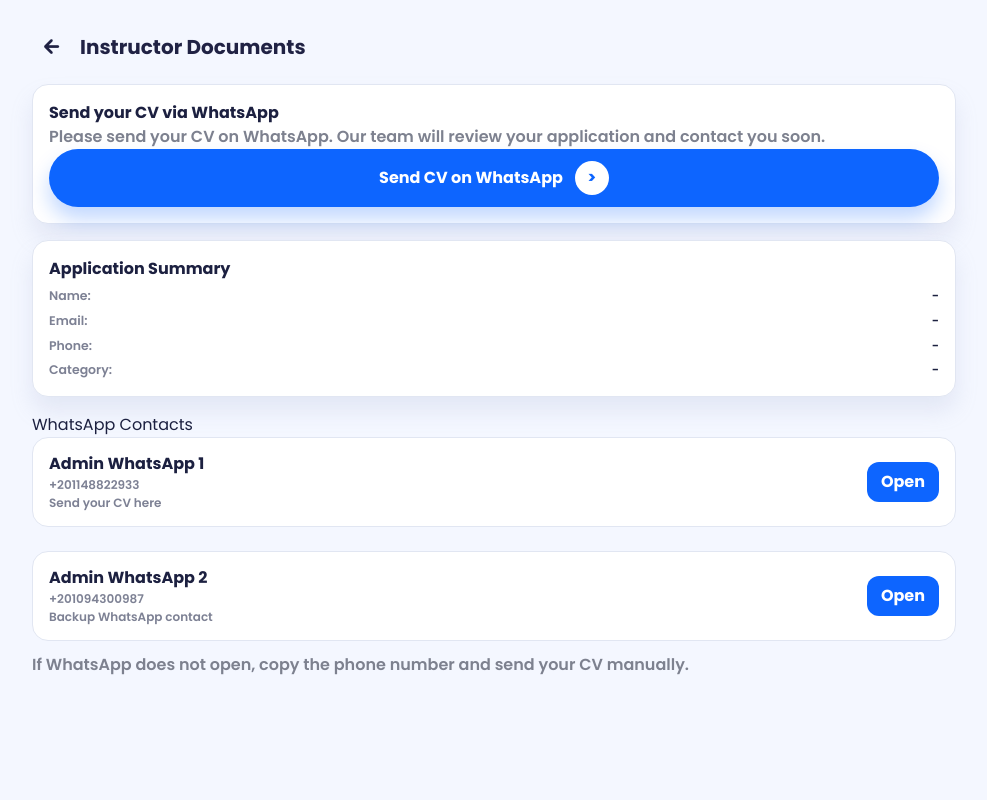
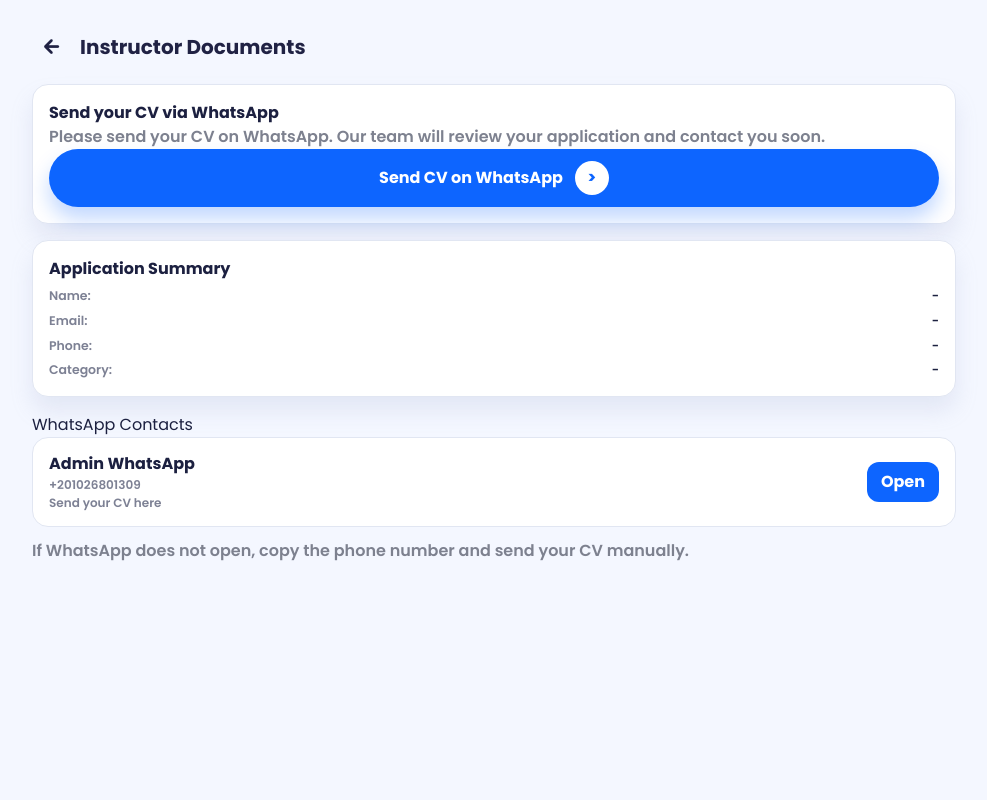
Before and after one commit to Fares-ayman88/LevelUP, a React (Vite) app: page /instructor-documents in a window 1280 px wide. Shown: the top 800 px of the page, without its empty margins (146-1133 px from the left). Built offline with nearby package versions, Linux system fonts and the light colour scheme; no server answers; what @heroui/react would draw is missing.

Commit message:
Update instructor WhatsApp contact

```diff
--- a/src/pages/InstructorDocuments.jsx
+++ b/src/pages/InstructorDocuments.jsx
@@ -4,8 +4,7 @@
 import Toast from '../components/Toast.jsx';
 
 const CONTACTS = [
-  { title: 'Admin WhatsApp 1', phone: '+201148822933', subtitle: 'Send your CV here' },
-  { title: 'Admin WhatsApp 2', phone: '+201094300987', subtitle: 'Backup WhatsApp contact' },
+  { title: 'Admin WhatsApp', phone: '+201026801309', subtitle: 'Send your CV here' },
 ];
 
 const sanitizePhone = (value = '') => value.replace(/\D/g, '');
```
